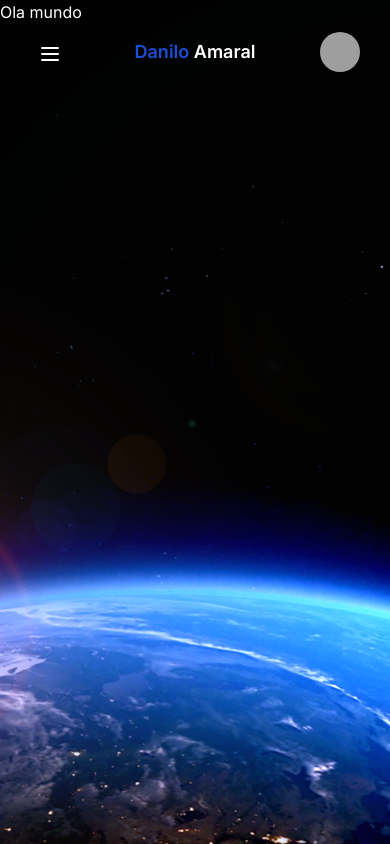
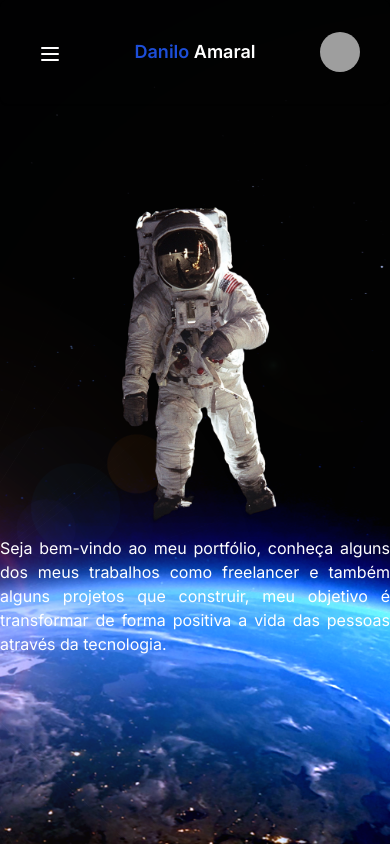
Before and after one commit to Danilo55Amaral/Danilo-Landing-Page, a Next.js app: page / in a window 390 px wide. Built offline with nearby package versions, Linux system fonts and the light colour scheme; grey boxes are pictures that could not be loaded.

Commit message:
:wrench: chore: Ajustando Imagem / Criando responsividade seção de home

```diff
--- a/src/app/(home)/page.tsx
+++ b/src/app/(home)/page.tsx
@@ -1,11 +1,30 @@
+import Image from "next/image";
 import Banner from "./components/banner";
 
 export default function Home() {
   return (
     <>
-      <div className="flex">
-        <Banner src="/image-background.png" alt="Imagem de Fundo" />
-        <h1 className="text-white z-10 absolute justify-self-center">Ola mundo</h1>
+      <Banner src="/image-background.png" alt="Imagem de Fundo" />
+      <div className="flex items-center h-full justify-center">
+        <div className="flex flex-col-reverse lg:flex-row items-center justify-center w-full z-10 absolute">
+          <p className="text-white text-justify lg:w-1/3 w-full">
+            Seja bem-vindo ao meu portfólio, conheça alguns dos meus trabalhos
+            como freelancer e também alguns projetos que construir, meu objetivo
+            é transformar de forma positiva a vida das pessoas através da
+            tecnologia.
+          </p>
+          <Image
+            src="/image-astronauta.png"
+            height={0}
+            width={0}
+            sizes="100vw"
+            className="h-auto max-h-[40%] lg:max-h-[30%] w-auto max-w-[50%] lg:max-w-[20%]"
+            style={{
+              objectFit: "contain",
+            }}
+            alt="Astronauta"
+          />
+        </div>
       </div>
     </>
   );
```
Also changed, not shown: public/image-astronauta.png (added).
